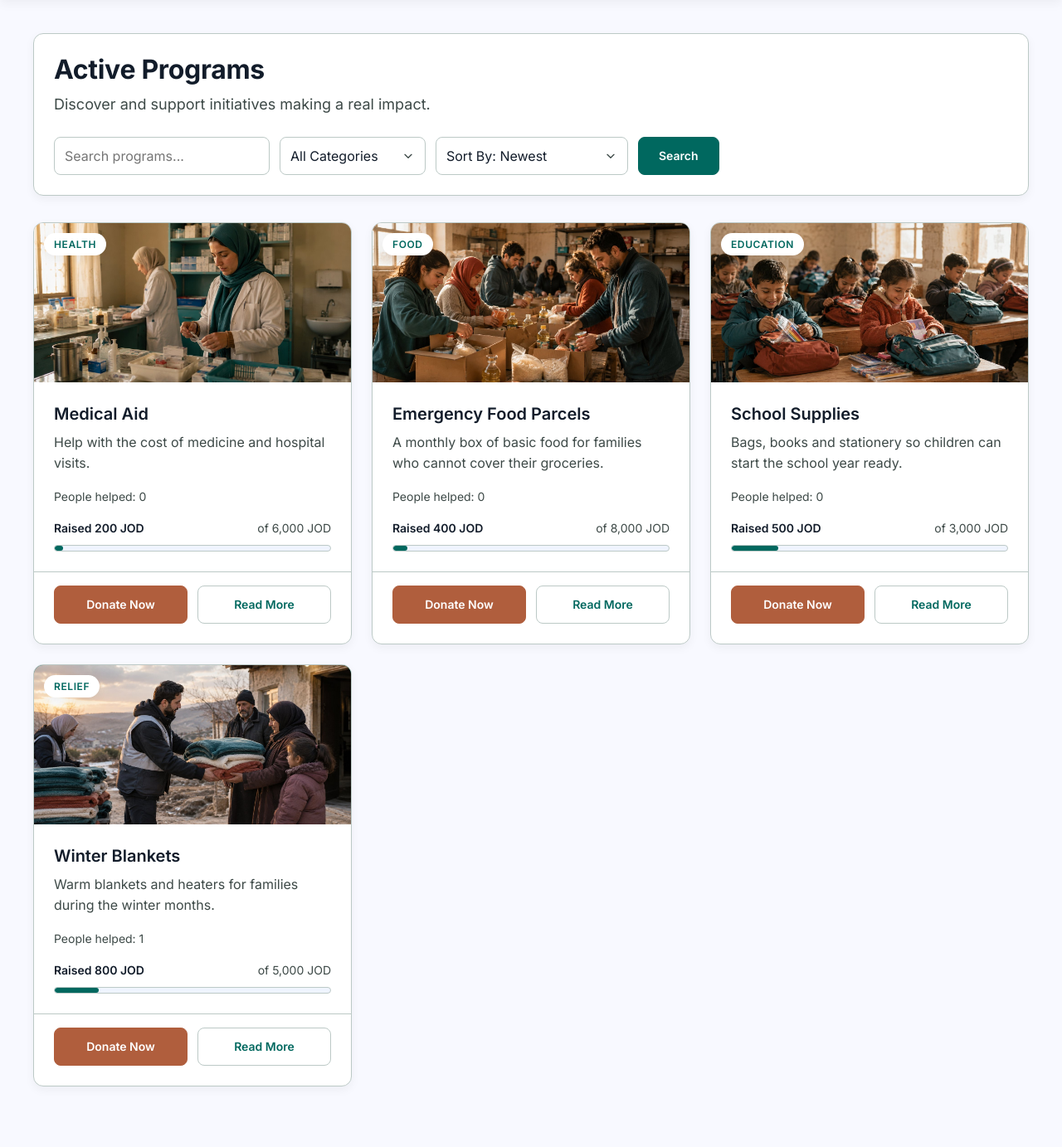
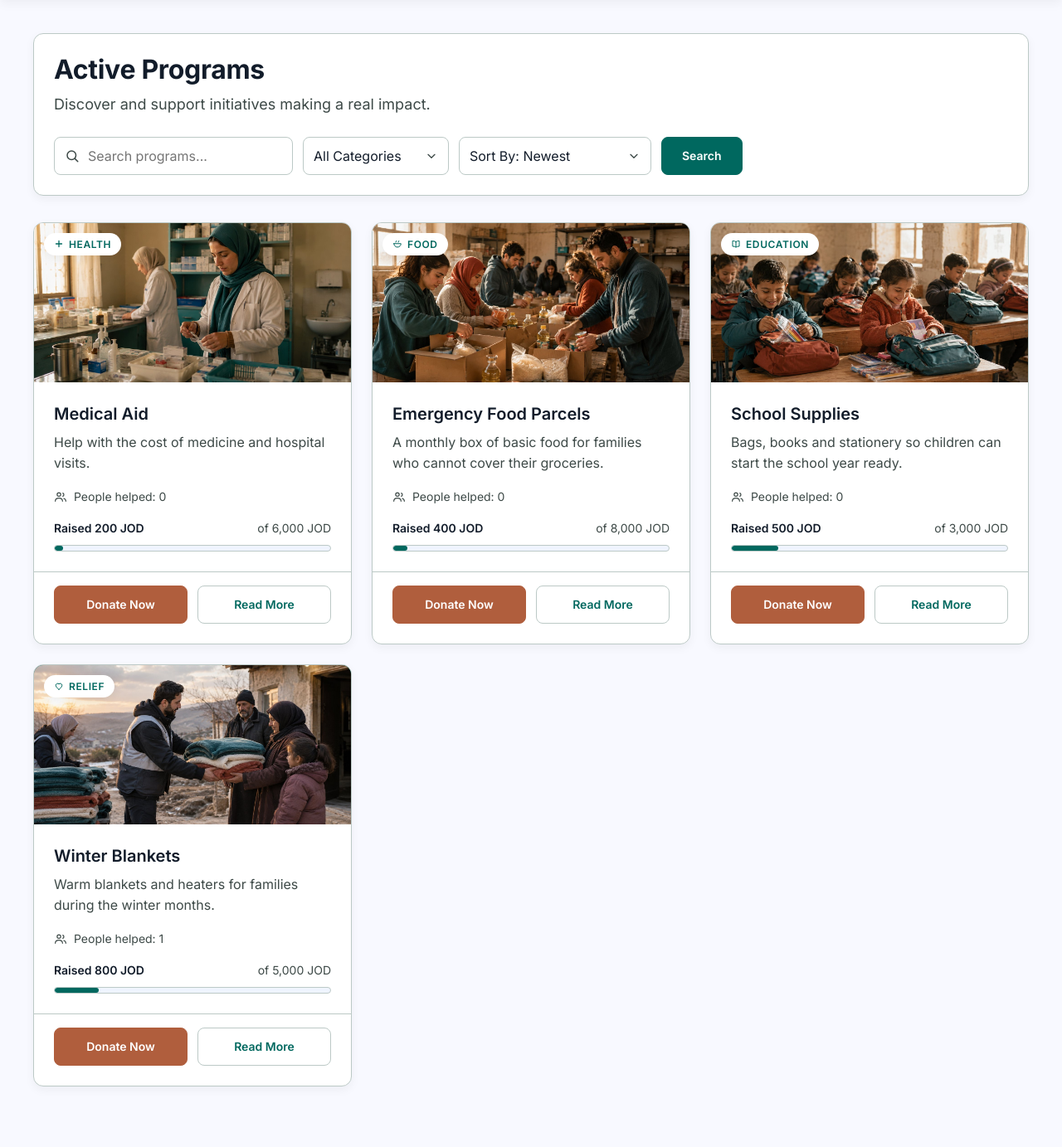
Before and after one commit to MayaHelmi/hopebridge-charity-platform, a PHP site: page /programs.php in a window 1280 px wide. Shown: the part 71-1454 px from the top of the page at 83% size. Run offline with PHP 8.4, Linux system fonts and the light colour scheme; data comes from the database, SQL or seed files in the repository.

Commit message:
Add the interface icons the mockup calls for
A magnifier inside the search field, a people mark beside People helped,
a heart on the hero's Donate button in place of the text glyph that was
standing in for it, bars on the small-screen menu button, and one icon per
programme category.

They are CSS backgrounds, not markup, so the pages stay free of icon code.
A category the set does not cover keeps a plain tag, so an administrator
can invent one without leaving a gap.

Also fixed while here: the category on a programme page was wearing the
green approved status tag. It now uses the same pill as the cards.

```diff
--- a/index.php
+++ b/index.php
@@ -37,7 +37,7 @@ include 'header.php';
             </p>
 
             <div class="actions">
-                <a class="button give" href="programs.php">Donate Now &#9825;</a>
+                <a class="button give with-heart" href="programs.php">Donate Now</a>
                 <a class="button quiet" href="programs.php">Explore Programs</a>
             </div>
         </div>
@@ -98,7 +98,8 @@ include 'header.php';
                             <span class="stand-in"><?php echo htmlspecialchars($program['category']); ?></span>
                         <?php } ?>
 
-                        <span class="kind"><?php echo htmlspecialchars($program['category']); ?></span>
+                        <?php $kind = preg_replace('/[^a-z]/', '', strtolower($program['category'])); ?>
+                        <span class="kind kind-<?php echo $kind; ?>"><?php echo htmlspecialchars($program['category']); ?></span>
                     </div>
 
                     <div class="body">
--- a/program.php
+++ b/program.php
@@ -50,7 +50,8 @@ include 'header.php';
         <h1><?php echo htmlspecialchars($program['title']); ?></h1>
         <p class="subtitle"><?php echo htmlspecialchars($program['description']); ?></p>
     </div>
-    <span class="tag approved"><?php echo htmlspecialchars($program['category']); ?></span>
+    <?php $kind = preg_replace('/[^a-z]/', '', strtolower($program['category'])); ?>
+    <span class="kind kind-<?php echo $kind; ?>"><?php echo htmlspecialchars($program['category']); ?></span>
 </div>
 
 <div class="grid two">
--- a/programs.php
+++ b/programs.php
@@ -111,7 +111,8 @@ include 'header.php';
                         <span class="stand-in"><?php echo htmlspecialchars($program['category']); ?></span>
                     <?php } ?>
 
-                    <span class="kind"><?php echo htmlspecialchars($program['category']); ?></span>
+                    <?php $kind = preg_replace('/[^a-z]/', '', strtolower($program['category'])); ?>
+                    <span class="kind kind-<?php echo $kind; ?>"><?php echo htmlspecialchars($program['category']); ?></span>
                 </div>
 
                 <div class="body">
--- a/style.css
+++ b/style.css
@@ -568,31 +568,52 @@ h3 {
     opacity: 0.9;
 }
 
-.program .kind {
-    position: absolute;
-    top: 12px;
-    left: 12px;
-    background: var(--card);
+/* The category pill. It carries a small icon for the categories the charity
+   actually runs, and a plain tag for anything else an administrator types. */
+.kind {
+    display: inline-flex;
+    align-items: center;
+    background-color: var(--card);
+    background-image: url("images/icons/tag.svg");
+    background-repeat: no-repeat;
+    background-position: 12px center;
+    background-size: 12px 12px;
     color: var(--primary);
     font-size: 12px;
     font-weight: 600;
     letter-spacing: 0.05em;
     text-transform: uppercase;
-    padding: 4px 12px;
+    padding: 4px 12px 4px 30px;
     border-radius: var(--r-full);
     box-shadow: var(--lift-1);
+}
+
+.kind-education { background-image: url("images/icons/education.svg"); }
+.kind-health    { background-image: url("images/icons/health.svg"); }
+.kind-food      { background-image: url("images/icons/food.svg"); }
+.kind-relief    { background-image: url("images/icons/relief.svg"); }
+
+/* on a card it sits over the top-left corner of the photo */
+.program .kind {
+    position: absolute;
+    top: 12px;
+    left: 12px;
 }
 
 .program .body { padding: 24px; flex-grow: 1; }
 
 .program .body p { margin: 0 0 16px; color: var(--muted); }
 
-.program .served {
+.served {
     display: block;
+    padding-left: 24px;
+    background: url("images/icons/people.svg") no-repeat left center;
+    background-size: 16px 16px;
     font-size: 14px;
     color: var(--muted);
-    margin-bottom: 16px;
 }
+
+.program .served { margin-bottom: 16px; }
 
 .program .foot {
     display: flex;
@@ -725,6 +746,19 @@ button:active, .button:active { transform: translateY(1px); }
 
 /* clay, kept for donating only */
 button.give, .button.give { background: var(--accent); border-color: var(--accent); }
+
+/* only the hero's call to action carries the heart, as in the mockup - putting
+   it on every Donate button as well would just be noise */
+.button.give.with-heart::after {
+    content: "";
+    display: inline-block;
+    width: 16px;
+    height: 16px;
+    margin-left: 8px;
+    vertical-align: -3px;
+    background: url("images/icons/heart.svg") no-repeat center;
+    background-size: contain;
+}
 
 /* outlined */
 button.quiet, .button.quiet { background: none; color: var(--primary); border-color: var(--line); }
@@ -922,6 +956,14 @@ label.check input {
 /* search and sort, sitting on one line in the page head */
 .tools { display: flex; flex-wrap: wrap; gap: 12px; align-items: center; }
 .tools input, .tools select { width: auto; min-width: 176px; margin: 0; }
+
+.tools input[type="text"] {
+    padding-left: 40px;
+    background-image: url("images/icons/search.svg");
+    background-repeat: no-repeat;
+    background-position: 12px center;
+    background-size: 18px 18px;
+}
 .tools button { margin-top: 0; }
 
 
@@ -1198,12 +1240,15 @@ th {
     /* show the menu button and hide the links until it is pressed */
     .menu-button {
         display: block;
-        padding: 8px 16px;
+        padding: 8px 16px 8px 38px;
         border: 1px solid var(--line);
         border-radius: var(--r);
         cursor: pointer;
         font-size: 14px;
         font-weight: 600;
+        /* the word stays next to the bars: an unlabelled hamburger is a guess */
+        background: url("images/icons/menu.svg") no-repeat 12px center;
+        background-size: 18px 18px;
     }
 
     /* the site links and the account corner open together as one menu */
```
Also changed, not shown: README.md, images/icons/education.svg (added), images/icons/food.svg (added), images/icons/health.svg (added), images/icons/heart.svg (added), images/icons/menu.svg (added), images/icons/people.svg (added), images/icons/relief.svg (added), images/icons/search.svg (added), images/icons/tag.svg (added).
